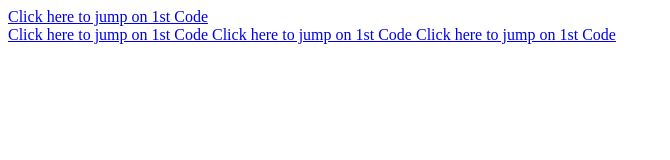
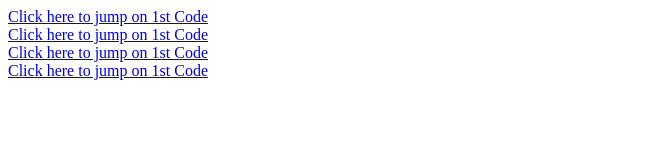
Before and after one commit to Devenderjiatjava/WebDevelopment, a plain HTML site: page index.html in a window 1280 px wide. Shown: the whole page, without its empty margins (0-670 px from the left). Drawn offline with Linux system fonts and the light colour scheme.

Commit message:
Fix HTML structure and add line breaks

```diff
--- a/index.html
+++ b/index.html
@@ -8,9 +8,9 @@
 <body>
 
     <a href="1st_code.html"> Click here to jump on 1st Code </a> <br>
-    <a href="2nd_code_ranking.html"> Click here to jump on 1st Code </a>
-    <a href="3rd_List_Element.html"> Click here to jump on 1st Code </a>
-    <a href="4th_Nesting_etc.html"> Click here to jump on 1st Code </a>
+    <a href="2nd_code_ranking.html"> Click here to jump on 1st Code </a> <br>
+    <a href="3rd_List_Element.html"> Click here to jump on 1st Code </a> <br>
+    <a href="4th_Nesting_etc.html"> Click here to jump on 1st Code </a> <br>
 
 
 </body>
```
